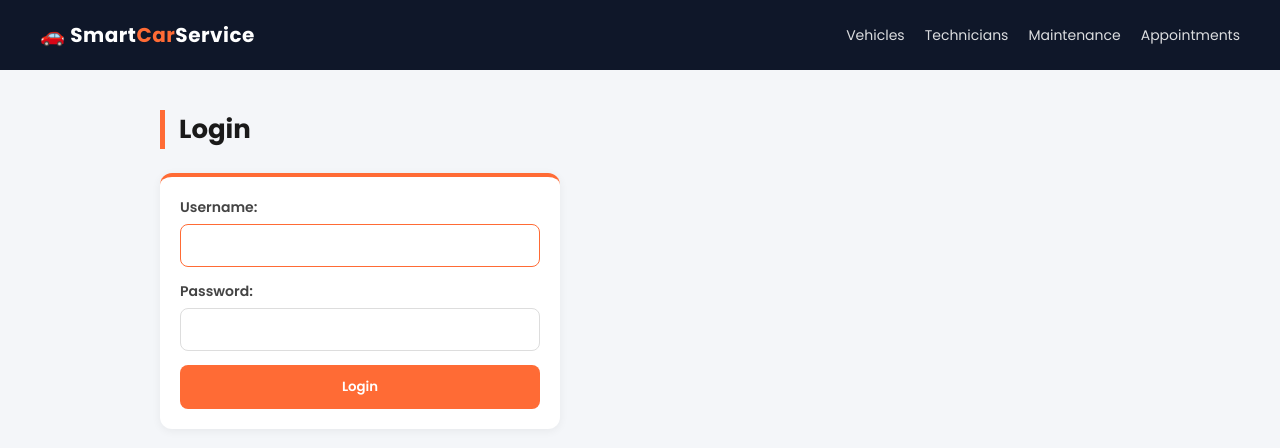
After one commit to fatma2311/car-service-system, a Django app: page /login/ in a window 1280 px wide. The commit adds this page. Shown: the top 448 px of the page. Run offline with Django 5.2, Linux system fonts and the light colour scheme.

Commit message:
Add login/logout system

```diff
--- a/config/settings.py
+++ b/config/settings.py
@@ -133,3 +133,6 @@ MAILERS = {
 }
 
 AUTH_USER_MODEL = 'accounts.User'
+
+LOGIN_URL = 'login'
+LOGIN_REDIRECT_URL = 'vehicle_list'
--- a/config/urls.py
+++ b/config/urls.py
@@ -1,7 +1,10 @@
 from django.contrib import admin
 from django.urls import path, include
+from django.contrib.auth import views as auth_views
 
 urlpatterns = [
     path('admin/', admin.site.urls),
+    path('login/', auth_views.LoginView.as_view(template_name='vehicles/login.html'), name='login'),
+    path('logout/', auth_views.LogoutView.as_view(next_page='login'), name='logout'),
     path('vehicles/', include('vehicles.urls')),
 ]
--- a/vehicles/static/vehicles/css/style.css
+++ b/vehicles/static/vehicles/css/style.css
@@ -111,3 +111,51 @@ header nav a:hover {
     opacity: 1;
     color: var(--brand-orange);
 }
+
+form {
+    display: flex;
+    flex-direction: column;
+    gap: 14px;
+    padding: 24px;
+}
+
+form p {
+    display: flex;
+    flex-direction: column;
+    gap: 6px;
+}
+
+form label {
+    font-size: 14px;
+    color: #444;
+    font-weight: 600;
+}
+
+form input {
+    padding: 10px 12px;
+    border: 1px solid #ddd;
+    border-radius: 8px;
+    font-family: 'Poppins', sans-serif;
+    font-size: 14px;
+}
+
+form input:focus {
+    outline: none;
+    border-color: var(--brand-orange);
+}
+
+form button {
+    background: var(--brand-orange);
+    color: white;
+    border: none;
+    padding: 12px;
+    border-radius: 8px;
+    font-family: 'Poppins', sans-serif;
+    font-weight: 600;
+    cursor: pointer;
+    transition: opacity 0.15s ease;
+}
+
+form button:hover {
+    opacity: 0.9;
+}
--- /dev/null
+++ b/vehicles/templates/vehicles/login.html
@@ -0,0 +1,12 @@
+{% extends 'vehicles/base.html' %}
+
+{% block title %}Login | Smart Car Service{% endblock %}
+
+{% block content %}
+    <h1>Login</h1>
+    <form method="post" class="vehicle-card" style="max-width: 400px;">
+        {% csrf_token %}
+        {{ form.as_p }}
+        <button type="submit">Login</button>
+    </form>
+{% endblock %}
```
